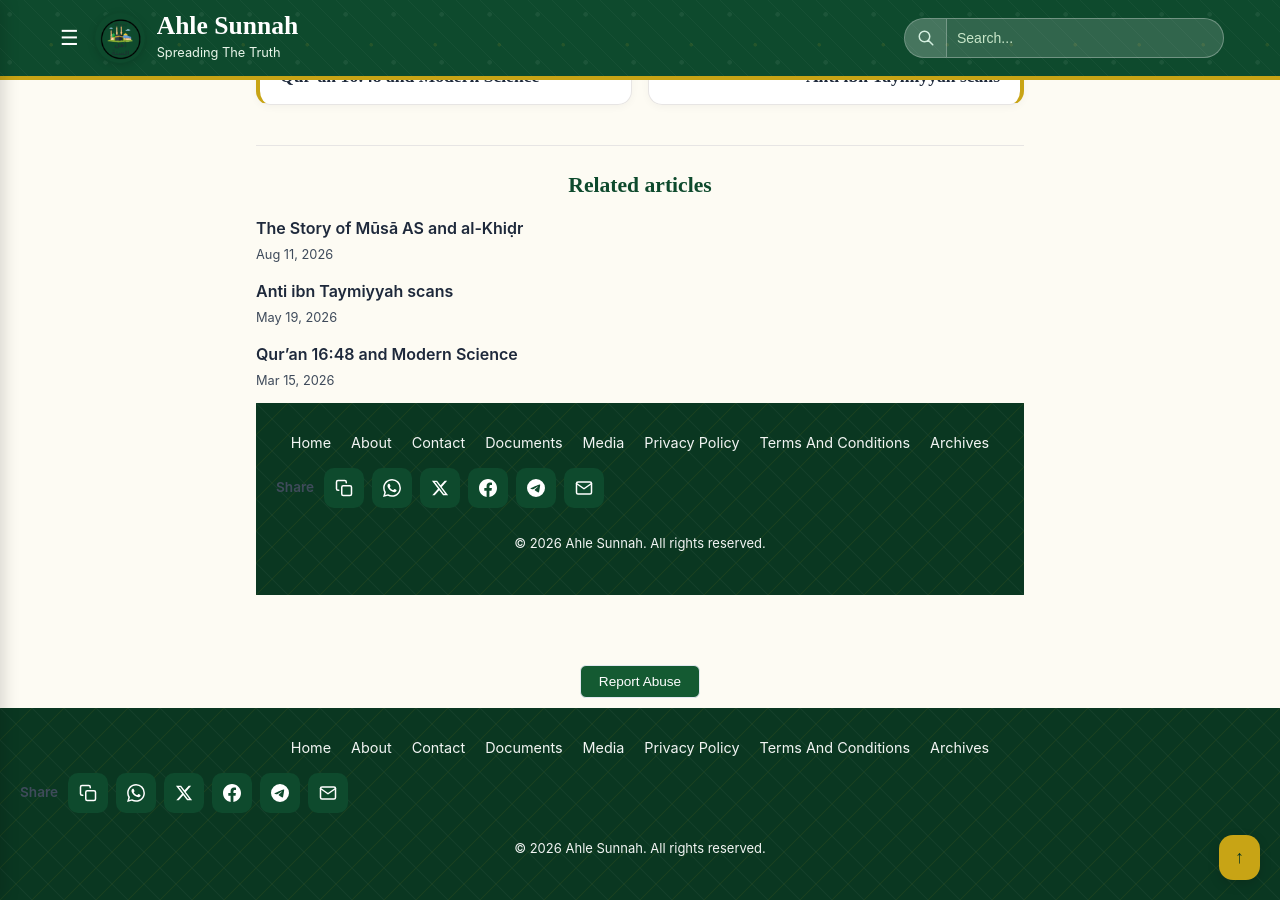
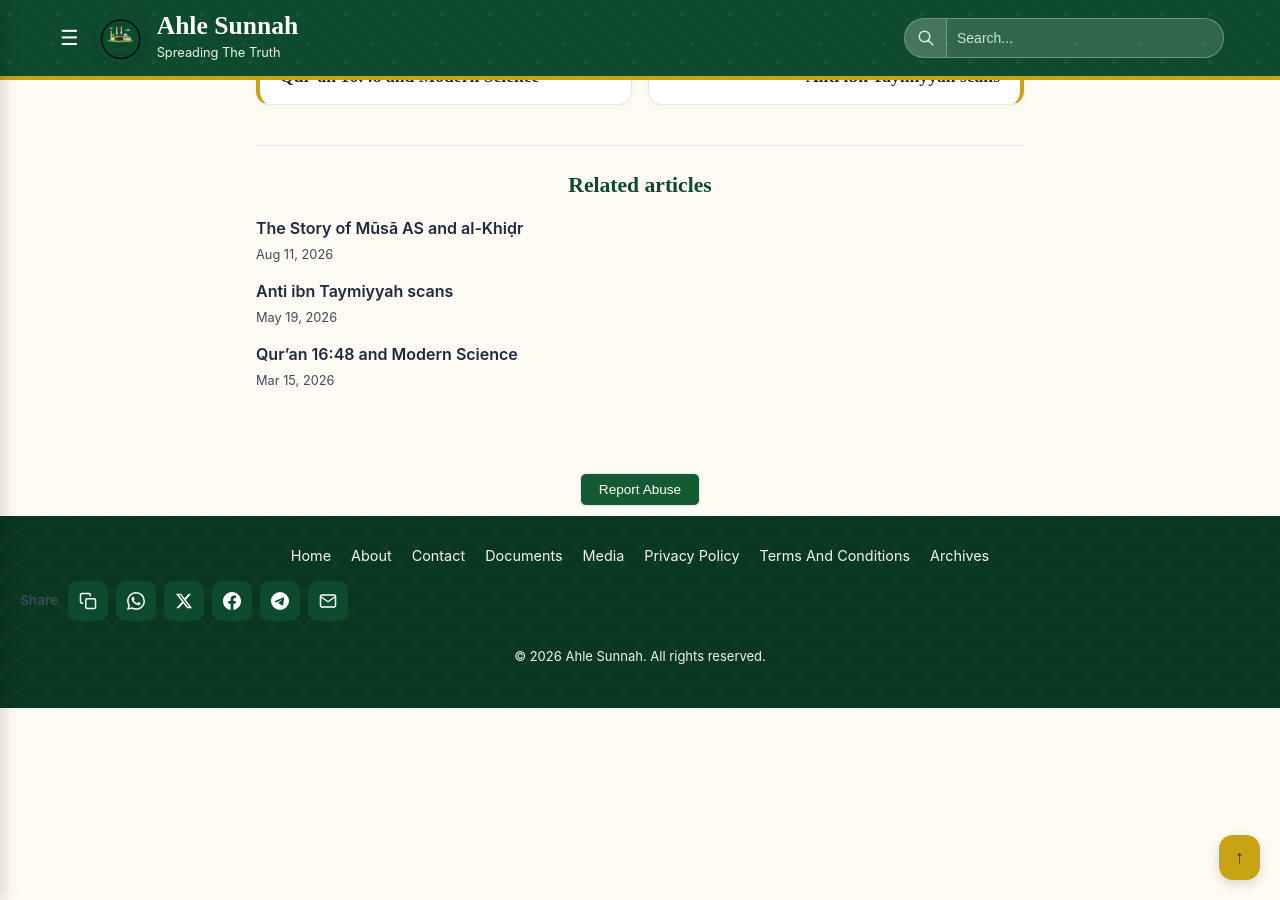
Before and after one commit to Fali17/ahlesunnah, a Jekyll site: the page built from _posts/2026-03-18-regarding-murshids.md, in a window 1280 px wide and 900 px high, scrolled down 914 px. Built offline with Jekyll 4.4.1, drawn with Linux system fonts in a browser that asks for light colours.

Commit message:
Update post.html

```diff
--- a/_layouts/post.html
+++ b/_layouts/post.html
@@ -394,76 +394,3 @@ document.addEventListener('DOMContentLoaded', function () {
   </ul>
 </section>
 {% endif %}
-
-<!-- Footer -->
- <footer class="site-footer">
-  <div class="site-footer-inner">
-    <nav class="footer-nav" aria-label="Footer">
-       <a href="{{ 'index.html'| relative_url }}">Home</a>
-      <a href="{{ 'about.html' | relative_url }}">About</a>
-      <a href="{{ 'contact.html' | relative_url }}">Contact</a>
-      <a href="{{ 'documents.html' | relative_url }}">Documents</a>
-      <a href="{{ 'media.html' | relative_url}}">Media</a>
-        <a href="{{ 'priv.html' | relative_url }}">Privacy Policy</a>
-      <a href="{{ 'terms.html' | relative_url }}">Terms And Conditions</a>
-      <a href="{{ 'archive.html' | relative_url }}">Archives</a>
-    </nav>
-    <div class="share-bar" role="group" aria-label="Share this article">
-  <span class="share-label">Share</span>
-
-  <!-- Copy link -->
-  <button type="button" class="share-btn" id="copyLinkBtn"
-          data-url="{{ page.url | absolute_url }}"
-          aria-label="Copy link" title="Copy link">
-    <svg class="share-icon" viewBox="0 0 24 24" aria-hidden="true" width="18" height="18" fill="none" stroke="currentColor" stroke-width="2" stroke-linecap="round" stroke-linejoin="round">
-      <rect x="9" y="9" width="13" height="13" rx="2"></rect>
-      <path d="M5 15H4a2 2 0 0 1-2-2V4a2 2 0 0 1 2-2h9a2 2 0 0 1 2 2v1"></path>
-    </svg>
-  </button>
-
-  <!-- WhatsApp -->
-  <a class="share-btn" href="https://wa.me/?text={{ page.title | uri_escape }}%20{{ page.url | absolute_url | uri_escape }}"
-     target="_blank" rel="noopener noreferrer" aria-label="Share on WhatsApp" title="WhatsApp">
-    <svg class="share-icon" viewBox="0 0 24 24" aria-hidden="true" width="18" height="18" fill="currentColor">
-      <path d="M17.472 14.382c-.297-.149-1.758-.867-2.03-.967-.273-.099-.471-.148-.67.15-.197.297-.767.966-.94 1.164-.173.199-.347.223-.644.075-.297-.15-1.255-.463-2.39-1.475-.883-.788-1.48-1.761-1.653-2.059-.173-.297-.018-.458.13-.606.134-.133.298-.347.446-.52.149-.174.198-.298.298-.497.099-.198.05-.371-.025-.52-.075-.149-.669-1.612-.916-2.207-.242-.579-.487-.5-.669-.51-.173-.008-.371-.01-.57-.01-.198 0-.52.074-.792.372-.272.297-1.04 1.016-1.04 2.479 0 1.462 1.065 2.875 1.213 3.074.149.198 2.096 3.2 5.077 4.487.709.306 1.262.489 1.694.625.712.227 1.36.195 1.871.118.571-.085 1.758-.719 2.006-1.413.248-.694.248-1.289.173-1.413-.074-.124-.272-.198-.57-.347m-5.421 7.403h-.004a9.87 9.87 0 0 1-5.031-1.378l-.361-.214-3.741.982.998-3.648-.235-.374a9.86 9.86 0 0 1-1.51-5.26c.001-5.45 4.436-9.884 9.888-9.884 2.64 0 5.122 1.03 6.988 2.898a9.825 9.825 0 0 1 2.893 6.994c-.003 5.45-4.435 9.884-9.885 9.884m8.413-18.297A11.815 11.815 0 0 0 12.05 0C5.495 0 .16 5.335.157 11.892c0 2.096.547 4.142 1.588 5.945L.057 24l6.305-1.654a11.882 11.882 0 0 0 5.683 1.448h.005c6.554 0 11.89-5.335 11.893-11.893a11.821 11.821 0 0 0-3.48-8.413z"/>
-    </svg>
-  </a>
-
-  <!-- X (Twitter) -->
-  <a class="share-btn" href="https://twitter.com/intent/tweet?text={{ page.title | uri_escape }}&url={{ page.url | absolute_url | uri_escape }}"
-     target="_blank" rel="noopener noreferrer" aria-label="Share on X" title="X">
-    <svg class="share-icon" viewBox="0 0 24 24" aria-hidden="true" width="18" height="18" fill="currentColor">
-      <path d="M18.244 2.25h3.308l-7.227 8.26 8.502 11.24H16.17l-5.214-6.817L4.99 21.75H1.68l7.73-8.835L1.254 2.25H8.08l4.713 6.231zm-1.161 17.52h1.833L7.084 4.126H5.117z"/>
-    </svg>
-  </a>
-
-  <!-- Facebook -->
-  <a class="share-btn" href="https://www.facebook.com/sharer/sharer.php?u={{ page.url | absolute_url | uri_escape }}"
-     target="_blank" rel="noopener noreferrer" aria-label="Share on Facebook" title="Facebook">
-    <svg class="share-icon" viewBox="0 0 24 24" aria-hidden="true" width="18" height="18" fill="currentColor">
-      <path d="M24 12.073C24 5.405 18.627 0 12 0S0 5.405 0 12.073C0 18.1 4.388 23.094 10.125 24v-8.437H7.078v-3.49h3.047v-2.66c0-3.025 1.792-4.697 4.533-4.697 1.312 0 2.686.236 2.686.236v2.971H15.83c-1.491 0-1.956.931-1.956 1.886v2.264h3.328l-.532 3.49h-2.796V24C19.612 23.094 24 18.1 24 12.073z"/>
-    </svg>
-  </a>
-
-  <!-- Telegram -->
-  <a class="share-btn" href="https://t.me/share/url?url={{ page.url | absolute_url | uri_escape }}&text={{ page.title | uri_escape }}"
-     target="_blank" rel="noopener noreferrer" aria-label="Share on Telegram" title="Telegram">
-    <svg class="share-icon" viewBox="0 0 24 24" aria-hidden="true" width="18" height="18" fill="currentColor">
-      <path d="M11.944 0A12 12 0 0 0 0 12a12 12 0 0 0 12 12 12 12 0 0 0 12-12A12 12 0 0 0 12 0a12 12 0 0 0-.056 0zm4.962 7.224c.1-.002.321.023.465.14a.506.506 0 0 1 .171.325c.016.093.036.306.02.472-.18 1.898-.962 6.502-1.36 8.627-.168.9-.499 1.201-.82 1.23-.696.065-1.225-.46-1.9-.902-1.056-.693-1.653-1.124-2.678-1.8-1.185-.78-.417-1.21.258-1.91.177-.184 3.247-2.977 3.307-3.23.007-.032.014-.15-.056-.212s-.174-.041-.249-.024c-.106.024-1.793 1.14-5.061 3.345-.48.33-.913.49-1.302.48-.428-.008-1.252-.241-1.865-.44-.752-.245-1.349-.374-1.297-.789.027-.216.325-.437.893-.663 3.498-1.524 5.83-2.529 6.998-3.014 3.332-1.386 4.025-1.627 4.476-1.635z"/>
-    </svg>
-  </a>
-
-  <!-- Email -->
-  <a class="share-btn" href="mailto:?subject={{ page.title | uri_escape }}&body={{ page.url | absolute_url | uri_escape }}"
-     aria-label="Share by email" title="Email">
-    <svg class="share-icon" viewBox="0 0 24 24" aria-hidden="true" width="18" height="18" fill="none" stroke="currentColor" stroke-width="2" stroke-linecap="round" stroke-linejoin="round">
-      <path d="M4 4h16c1.1 0 2 .9 2 2v12c0 1.1-.9 2-2 2H4c-1.1 0-2-.9-2-2V6c0-1.1.9-2 2-2z"></path>
-      <polyline points="22,6 12,13 2,6"></polyline>
-    </svg>
-  </a>
-
-  <span id="copyLinkStatus" class="share-status" aria-live="polite"></span>
-    </div>
-    <p>&copy; {{ 'now' | date: '%Y' }} Ahle Sunnah. All rights reserved.</p>
-  </div>
- </footer>
```
